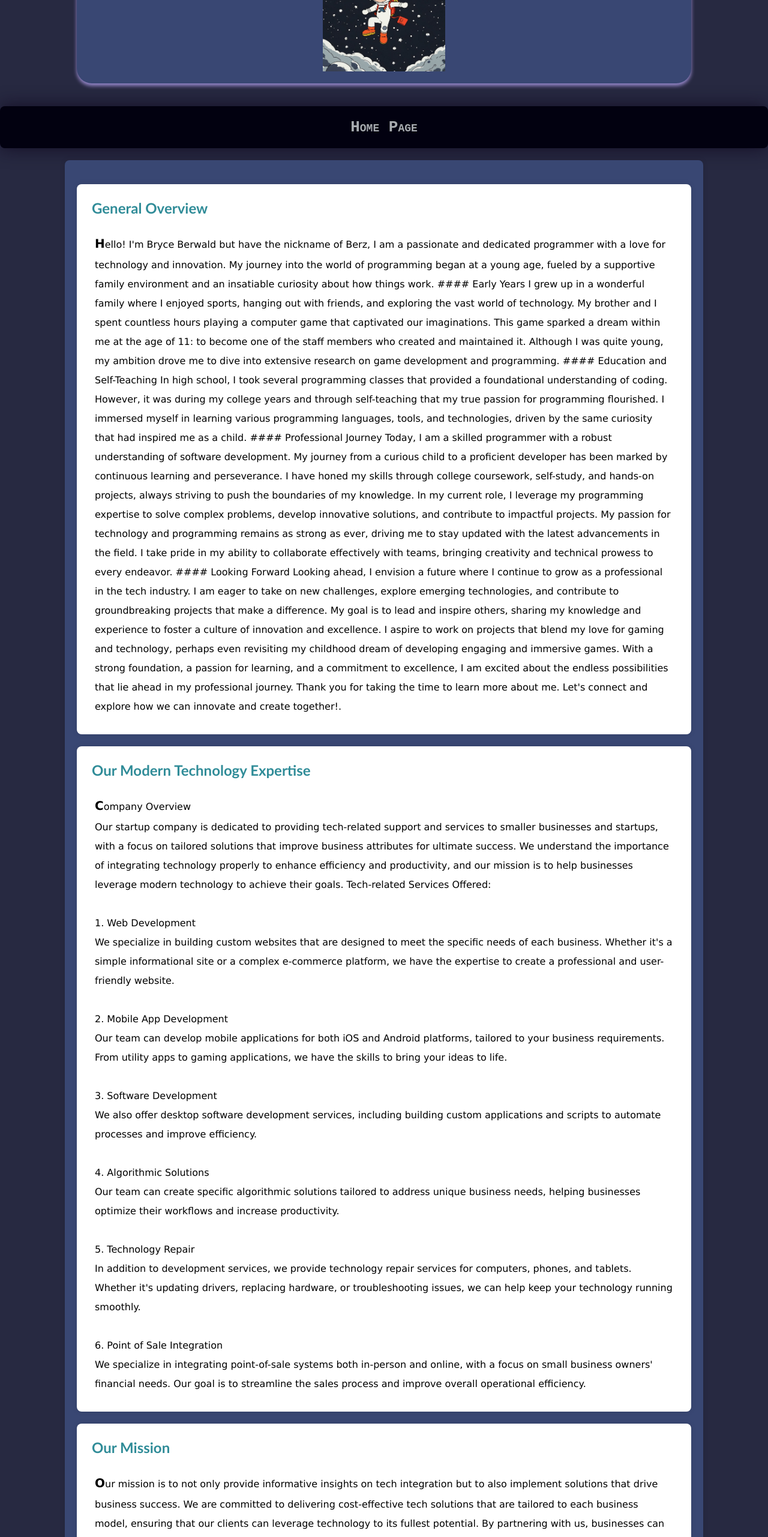
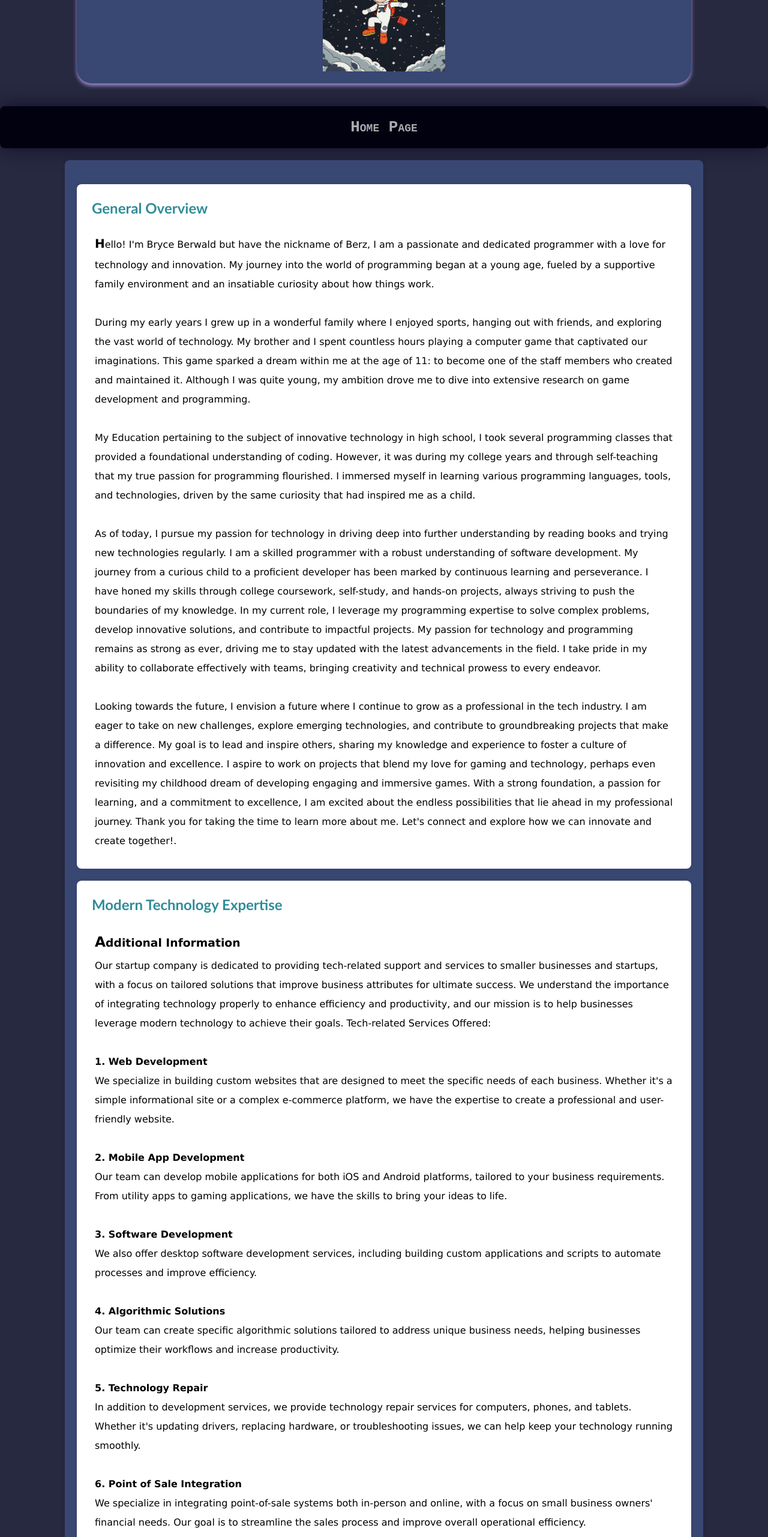
Before and after one commit to bryceberwald/Berz, a React (Create React App) app in the folder client/: page / in a window 1280 px wide. Shown: the part 234-2796 px from the top of the page at 60% size. Built offline with nearby package versions, Linux system fonts and the light colour scheme; a web font is replaced by a local one.

Commit message:
Fixing all minor problems to make the website's layout super clean looking & organized before building off of it.

```diff
--- a/client/src/pages/AboutPage/AboutPage.js
+++ b/client/src/pages/AboutPage/AboutPage.js
@@ -13,17 +13,17 @@ const aboutPage = () => {
         <br></br>
 
         <div className='top-about-container'>
-            <h1>about Page</h1>
+            <h1>About Page</h1>
         </div>
 
         <div className='main-content'>
           <section>
               <h2>Personal Introduction</h2>
-              <p>1. Past - Growing up in a supportive and loving family, I enjoyed an enriching childhood filled with sports, camaraderie with friends, and an insatiable curiosity about technology. My brother and I spent countless hours playing a computer game that fascinated us both. This game sparked a dream in me at the age of 11: to become one of the staff members who developed and maintained it. Although I was quite young, my ambition drove me to dive into extensive research on game development and programming.
+              <p>1. <b>Past -</b> Growing up in a supportive and loving family, I enjoyed an enriching childhood filled with sports, camaraderie with friends, and an insatiable curiosity about technology. My brother and I spent countless hours playing a computer game that fascinated us both. This game sparked a dream in me at the age of 11: to become one of the staff members who developed and maintained it. Although I was quite young, my ambition drove me to dive into extensive research on game development and programming.
                   During high school, I took a few programming classes that laid the foundation for my technical skills. However, my true passion for programming flourished as I pursued higher education and began to teach myself. I immersed myself in various programming languages, tools, and technologies, driven by the same curiosity that had inspired me as a child.</p>
-              <p>2. Present - Today, I am a dedicated and skilled programmer with a robust understanding of software development. My journey from a curious child to a proficient developer has been marked by continuous learning and perseverance. I have honed my skills through college coursework, self-study, and hands-on projects, always striving to push the boundaries of my knowledge.
+              <p><b>2. Present -</b> Today, I am a dedicated and skilled programmer with a robust understanding of software development. My journey from a curious child to a proficient developer has been marked by continuous learning and perseverance. I have honed my skills through college coursework, self-study, and hands-on projects, always striving to push the boundaries of my knowledge.
                   In my current role, I leverage my programming expertise to solve complex problems, develop innovative solutions, and contribute to impactful projects. My passion for technology and programming remains as strong as ever, driving me to stay updated with the latest advancements in the field. I take pride in my ability to collaborate effectively with teams, bringing creativity and technical prowess to every endeavor.</p>
-              <p>3. Future - Looking ahead, I envision a future where I continue to grow as a professional in the tech industry. I am eager to take on new challenges, explore emerging technologies, and contribute to groundbreaking projects that make a difference. My goal is to lead and inspire others, sharing my knowledge and experience to foster a culture of innovation and excellence.
+              <p><b>3. Future -</b> Looking ahead, I envision a future where I continue to grow as a professional in the tech industry. I am eager to take on new challenges, explore emerging technologies, and contribute to groundbreaking projects that make a difference. My goal is to lead and inspire others, sharing my knowledge and experience to foster a culture of innovation and excellence.
                   I aspire to work on projects that blend my love for gaming and technology, perhaps even revisiting my childhood dream of developing engaging and immersive games. With a strong foundation, a passion for learning, and a commitment to excellence, I am excited about the endless possibilities that lie ahead in my professional journey.</p>
           </section>
           <br>
--- a/client/src/pages/HomePage/HomePage.js
+++ b/client/src/pages/HomePage/HomePage.js
@@ -21,19 +21,15 @@ const HomePage = () => {
           <p>
 Hello! I'm Bryce Berwald but have the nickname of Berz, I am a passionate and dedicated programmer with a love for technology and innovation. My journey into the world of programming began at a young age, fueled by a supportive family environment and an insatiable curiosity about how things work.
 
-#### Early Years
-I grew up in a wonderful family where I enjoyed sports, hanging out with friends, and exploring the vast world of technology. My brother and I spent countless hours playing a computer game that captivated our imaginations. This game sparked a dream within me at the age of 11: to become one of the staff members who created and maintained it. Although I was quite young, my ambition drove me to dive into extensive research on game development and programming.
+<br></br><br></br>During my early years I grew up in a wonderful family where I enjoyed sports, hanging out with friends, and exploring the vast world of technology. My brother and I spent countless hours playing a computer game that captivated our imaginations. This game sparked a dream within me at the age of 11: to become one of the staff members who created and maintained it. Although I was quite young, my ambition drove me to dive into extensive research on game development and programming.
 
-#### Education and Self-Teaching
-In high school, I took several programming classes that provided a foundational understanding of coding. However, it was during my college years and through self-teaching that my true passion for programming flourished. I immersed myself in learning various programming languages, tools, and technologies, driven by the same curiosity that had inspired me as a child.
+<br></br><br></br>My Education pertaining to the subject of innovative technology in high school, I took several programming classes that provided a foundational understanding of coding. However, it was during my college years and through self-teaching that my true passion for programming flourished. I immersed myself in learning various programming languages, tools, and technologies, driven by the same curiosity that had inspired me as a child.
 
-#### Professional Journey
-Today, I am a skilled programmer with a robust understanding of software development. My journey from a curious child to a proficient developer has been marked by continuous learning and perseverance. I have honed my skills through college coursework, self-study, and hands-on projects, always striving to push the boundaries of my knowledge.
+<br></br><br></br>As of today, I pursue my passion for technology in driving deep into further understanding by reading books and trying new technologies regularly. I am a skilled programmer with a robust understanding of software development. My journey from a curious child to a proficient developer has been marked by continuous learning and perseverance. I have honed my skills through college coursework, self-study, and hands-on projects, always striving to push the boundaries of my knowledge.
 
 In my current role, I leverage my programming expertise to solve complex problems, develop innovative solutions, and contribute to impactful projects. My passion for technology and programming remains as strong as ever, driving me to stay updated with the latest advancements in the field. I take pride in my ability to collaborate effectively with teams, bringing creativity and technical prowess to every endeavor.
 
-#### Looking Forward
-Looking ahead, I envision a future where I continue to grow as a professional in the tech industry. I am eager to take on new challenges, explore emerging technologies, and contribute to groundbreaking projects that make a difference. My goal is to lead and inspire others, sharing my knowledge and experience to foster a culture of innovation and excellence.
+<br></br><br></br>Looking towards the future, I envision a future where I continue to grow as a professional in the tech industry. I am eager to take on new challenges, explore emerging technologies, and contribute to groundbreaking projects that make a difference. My goal is to lead and inspire others, sharing my knowledge and experience to foster a culture of innovation and excellence.
 
 I aspire to work on projects that blend my love for gaming and technology, perhaps even revisiting my childhood dream of developing engaging and immersive games. With a strong foundation, a passion for learning, and a commitment to excellence, I am excited about the endless possibilities that lie ahead in my professional journey.
 
@@ -41,36 +37,37 @@ Thank you for taking the time to learn more about me. Let's connect and explore
         </section>
 
         <section>
-          <h2>Our Modern Technology Expertise</h2>
-          <p>Company Overview<br></br>
+          <h2>Modern Technology Expertise</h2>
+          <p>
+          <h3><b>Additional Information</b></h3>
               Our startup company is dedicated to providing tech-related support and services to smaller businesses and startups, with a focus on tailored solutions that improve business attributes for ultimate success. We understand the importance of integrating technology properly to enhance efficiency and productivity, and our mission is to help businesses leverage modern technology to achieve their goals.
 
               Tech-related Services Offered:
               <br></br>
               <br></br>
-              1. Web Development
+              <b>1. Web Development</b>
               <br></br>We specialize in building custom websites that are designed to meet the specific needs of each business. Whether it's a simple informational site or a complex e-commerce platform, we have the expertise to create a professional and user-friendly website.
 
               <br></br><br></br>
-              2. Mobile App Development
+              <b>2. Mobile App Development</b>
               <br></br>Our team can develop mobile applications for both iOS and Android platforms, tailored to your business requirements. From utility apps to gaming applications, we have the skills to bring your ideas to life.
 
               <br></br><br></br>
-              3. Software Development
+             <b>3. Software Development</b>
               <br></br>We also offer desktop software development services, including building custom applications and scripts to automate processes and improve efficiency.
 
               <br></br><br></br>
-              4. Algorithmic Solutions
+              <b>4. Algorithmic Solutions</b>
               <br></br>Our team can create specific algorithmic solutions tailored to address unique business needs, helping businesses optimize their workflows and increase productivity.
 
               <br></br>
               <br></br>
-              5. Technology Repair
+              <b>5. Technology Repair</b>
               <br></br>In addition to development services, we provide technology repair services for computers, phones, and tablets. Whether it's updating drivers, replacing hardware, or troubleshooting issues, we can help keep your technology running smoothly.
 
               <br></br>
               <br></br>
-              6. Point of Sale Integration
+              <b>6. Point of Sale Integration</b>
               <br></br>We specialize in integrating point-of-sale systems both in-person and online, with a focus on small business owners' financial needs. Our goal is to streamline the sales process and improve overall operational efficiency.
               </p>
         </section>
```
